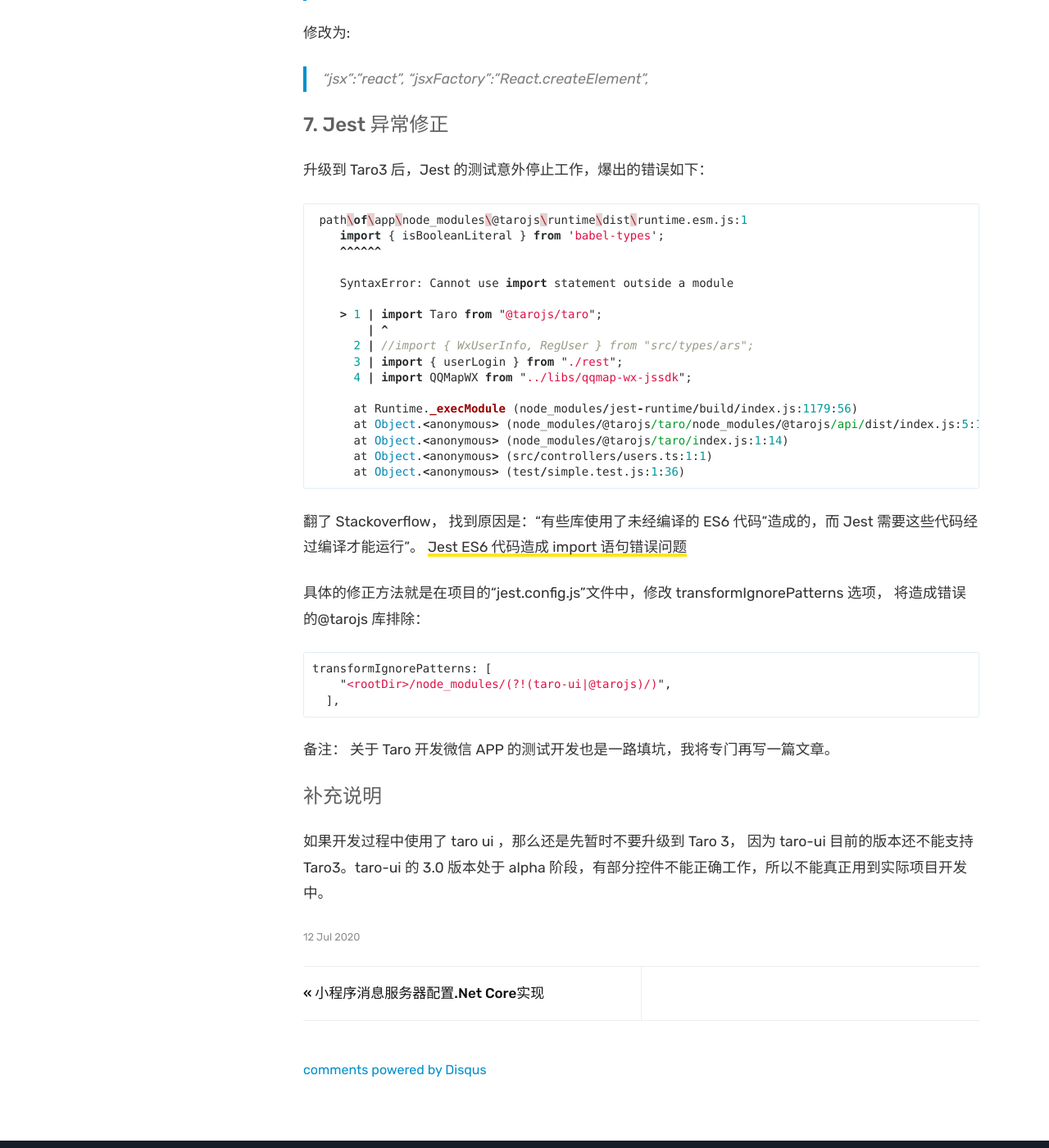
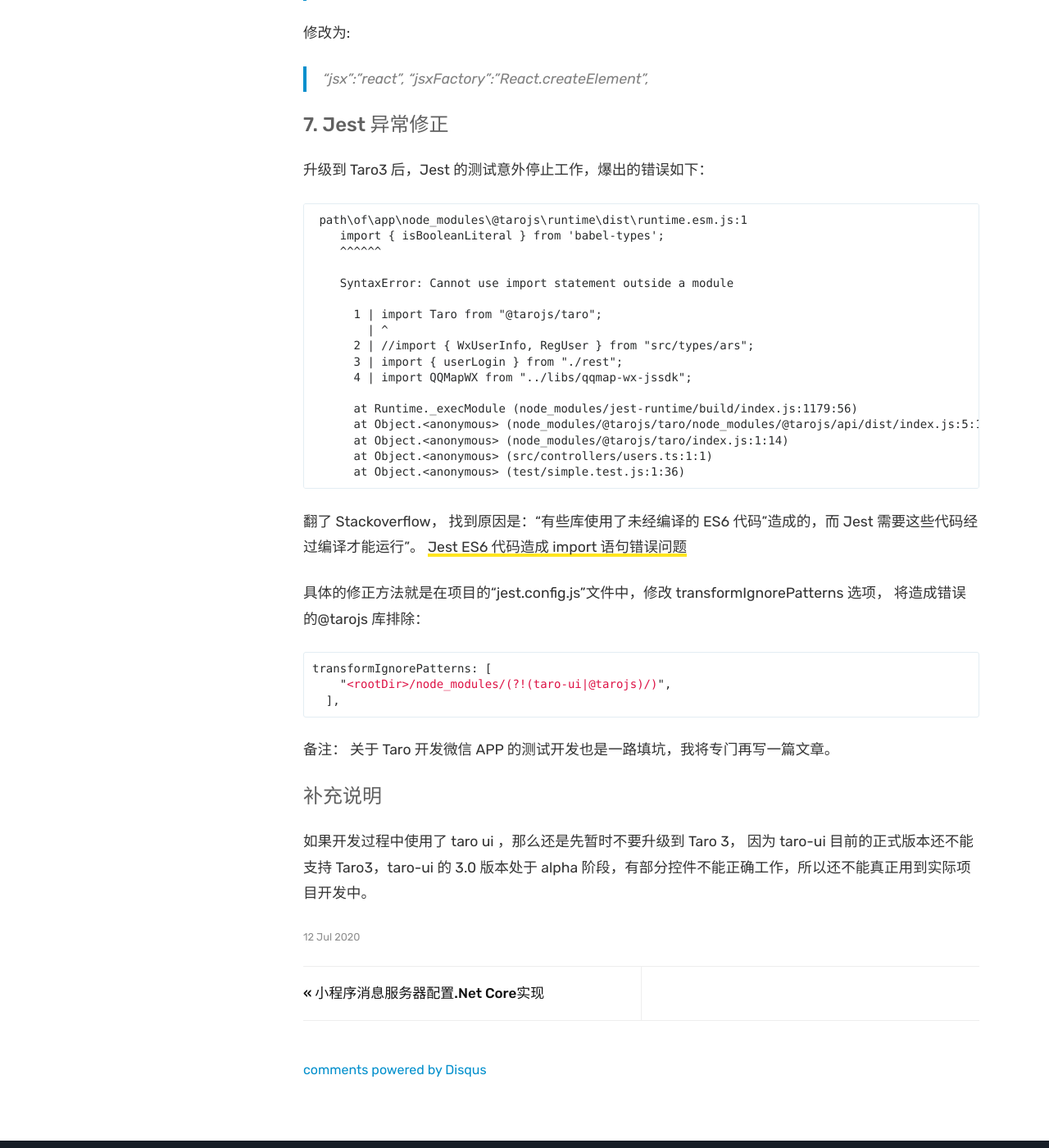
Before and after one commit to yxdt/yxdt.github.io, a Jekyll site: the page built from _posts/2020-07-13-Taro-2.x-upgrade-to-3.markdown, in a window 1280 px wide and 1400 px high, scrolled down 2770 px. Shown: the whole window at 82% size. Built offline with Jekyll 4.4.1, drawn with Linux system fonts in a browser that asks for light colours; comment, search, counter and statistics services are not loaded; some of the changed text lies outside the part shown.

Commit message:
minor update

````diff
--- a/_posts/2020-07-13-Taro-2.x-upgrade-to-3.markdown
+++ b/_posts/2020-07-13-Taro-2.x-upgrade-to-3.markdown
@@ -18,11 +18,11 @@ Tarojs 是京东凹凸实验室开发的统一小程序开发框架，实现了
 
 我也算是 Tarojs 的深度用户了，由于小程序开发本身语法相对特殊，为开发人员设定了很多限制，而习惯了 React 的开发模式，发现了 Taro 这个能够基于 Reactjs 并能开发出跨平台的框架，自然是全面拥抱，从小程序开发的第一天就用 Tarojs 框架。现在手边的工作也因为 Tarojs 升级到了 3.0 而再了解 3.0 的原理和机制的基础上，对已有 2.0 版本的开发项目进行升级。
 
-具体 Taro3 的新功能可以参考[官方博文]!(https://aotu.io/notes/2020/06/30/taro-3-0-0/)
+具体 Taro3 的新功能可以参考[官方博文](!https://aotu.io/notes/2020/06/30/taro-3-0-0/)
 
 # 2.x 到 3 的迁移
 
-主要参考资料是官方给出的[迁移指南]!(https://taro-docs.jd.com/taro/docs/migration)
+主要参考资料是官方给出的[迁移指南](!https://taro-docs.jd.com/taro/docs/migration)
 
 ## 1. 检查本机当前 taro 版本：
 
@@ -105,14 +105,14 @@ react-dom -- taro-ui 会用到
 
 升级到 Taro3 后，Jest 的测试意外停止工作，爆出的错误如下：
 
-```javascript
+```
  path\of\app\node_modules\@tarojs\runtime\dist\runtime.esm.js:1
     import { isBooleanLiteral } from 'babel-types';
     ^^^^^^
 
     SyntaxError: Cannot use import statement outside a module
 
-    > 1 | import Taro from "@tarojs/taro";
+      1 | import Taro from "@tarojs/taro";
         | ^
       2 | //import { WxUserInfo, RegUser } from "src/types/ars";
       3 | import { userLogin } from "./rest";
@@ -140,4 +140,4 @@ transformIgnorePatterns: [
 
 # 补充说明
 
-如果开发过程中使用了 taro ui ，那么还是先暂时不要升级到 Taro 3， 因为 taro-ui 目前的版本还不能支持 Taro3。taro-ui 的 3.0 版本处于 alpha 阶段，有部分控件不能正确工作，所以不能真正用到实际项目开发中。
+如果开发过程中使用了 taro ui ，那么还是先暂时不要升级到 Taro 3， 因为 taro-ui 目前的正式版本还不能支持 Taro3，taro-ui 的 3.0 版本处于 alpha 阶段，有部分控件不能正确工作，所以还不能真正用到实际项目开发中。
````
Also changed, not shown: other parts of _posts/2020-07-13-Taro-2.x-upgrade-to-3.markdown (+1 -1 lines).
